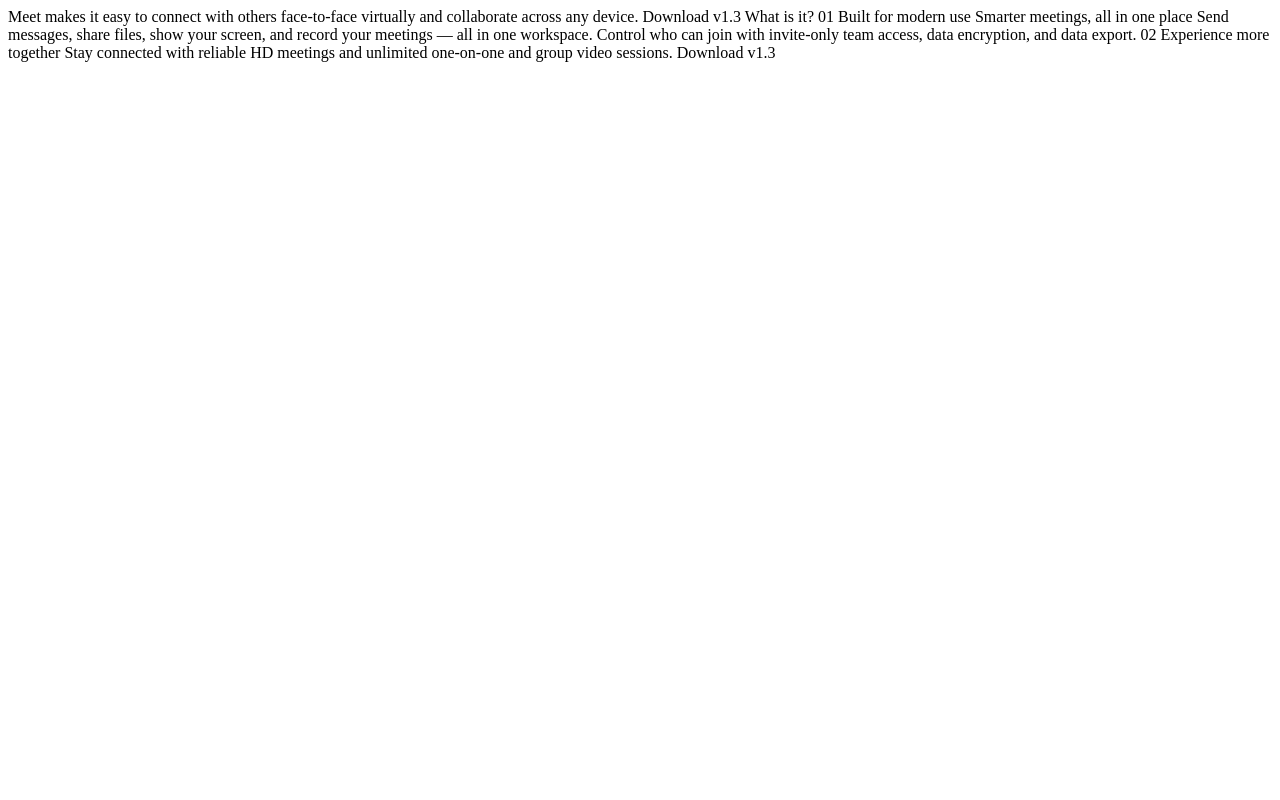
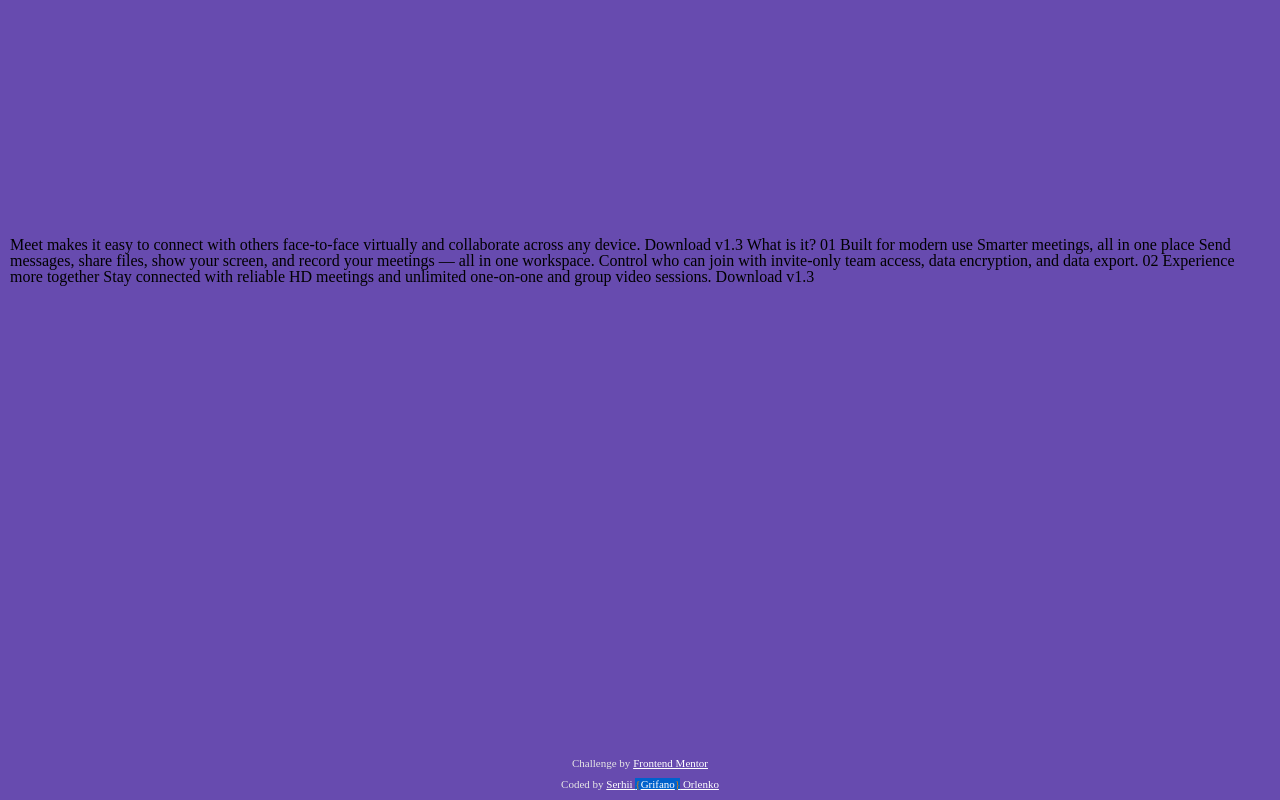
Before and after one commit to Kilwa220/Meet-landing-page, a plain HTML site: page index.html in a window 1280 px wide. Drawn offline with Linux system fonts and the light colour scheme.

Commit message:
HTML: Replace title, and Preparing html Structure

```diff
--- a/index.html
+++ b/index.html
@@ -1,14 +1,36 @@
 <!DOCTYPE html>
 <html lang="en">
+
 <head>
   <meta charset="UTF-8">
   <meta name="viewport" content="width=device-width, initial-scale=1.0">
+  <!-- 👆 displays site properly based on user's device -->
+
+  <link rel="stylesheet" href="css/reset.css">
+  <link rel="stylesheet" href="css/style.css">
+  <!-- 👆 Styles: Including a CSS styles & reset a browsers styles -->
+
+  <link rel="stylesheet" href="https://use.fontawesome.com/releases/v5.15.3/css/all.css"
+    integrity="sha384-SZXxX4whJ79/gErwcOYf+zWLeJdY/qpuqC4cAa9rOGUstPomtqpuNWT9wdPEn2fk" crossorigin="anonymous">
+  <!-- 👆 FontAwesome: Add if project need a svg icons -->
 
   <link rel="icon" type="image/png" sizes="32x32" href="./assets/favicon-32x32.png">
+  <title>Frontend Mentor | Meet landing page</title>
+  <!-- 👆Title & Favicon: Add a title project -->
+</head>
 
-  <title>Frontend Mentor | Meet landing page</title>
-</head>
 <body>
+
+  <header class="header">
+    <div class="container">
+
+    </div>
+  </header>
+
+  <main>
+
+    <section class="hero">
+      <div class="container">
         Meet makes it easy to connect with others face-to-face virtually and collaborate across any device.
 
         Download v1.3
@@ -27,5 +49,25 @@
         Stay connected with reliable HD meetings and unlimited one-on-one and group video sessions.
 
         Download v1.3
+      </div>
+    </section>
+
+  </main>
+
+  <footer class="footer">
+    <div class="container">
+
+    </div>
+  </footer>
+
+  <aside class="attribution">
+    <p class="attribution__text">Challenge by <a href="https://www.frontendmentor.io?ref=challenge"
+        target="_blank">Frontend Mentor</a></p>
+    <p class="attribution__text">
+      Coded by <a href="#">Serhii <span class="grifano-logo"><span>{</span>Grifano<span>}</span></span> Orlenko</a>
+    </p>
+  </aside>
+
 </body>
+
 </html>
```
Lines whose indentation alone changed are shown as unchanged.
